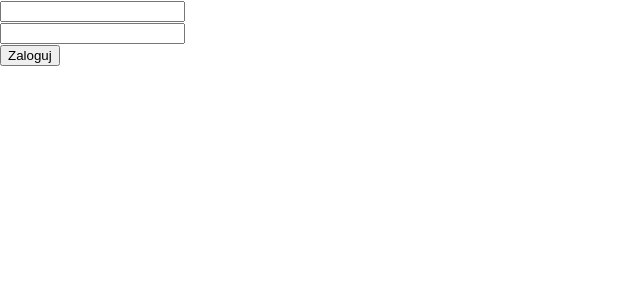
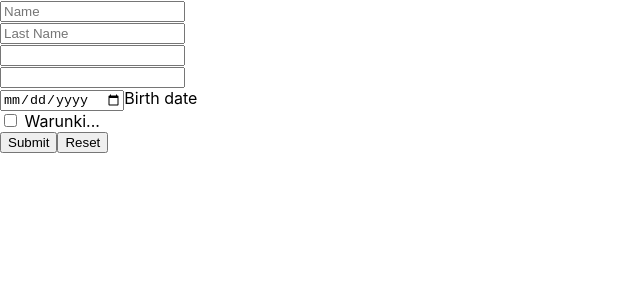
Before and after one commit to BogateInterfejsyWebowePJATK/lab_12-MateuszKepczynski, a React (Create React App) app: page / in a window 1280 px wide. Shown: the top 300 px of the page, without its empty margins (0-640 px from the left). Built offline with nearby package versions, Linux system fonts and the light colour scheme.

Commit message:
Zadanie 4

```diff
--- /dev/null
+++ b/src/components/Registration.js
@@ -0,0 +1,115 @@
+import React, {useState} from "react";
+
+
+export default function Register()
+{
+    const [name, setName] = useState("");
+    const [lastName, setLastName] = useState("");
+    const [email, setEmail] = useState("");
+    const [password, setPassword] = useState("");
+    const [birthDate, setBirth] = useState();
+    const [rulesCheck, setRule] = useState("");
+    const [showPower, setShow] = useState(false);
+    const [passPow, setPow] = useState(0);
+
+    const handleName = event =>{
+        setName(event.target.value);
+    }
+
+    const handleLastName = event =>{
+        setLastName(event.target.value);
+    }
+
+    const handleEmail = event =>
+    {
+        setEmail(event.target.value);
+    }
+
+    const handlePassword = event =>{
+        let checkPass = event.target.value;
+        setPassword(checkPass);
+
+        let tempPasPow = 0;
+
+        checkPass = checkPass.split('');
+
+        checkPass.forEach(x => {
+            if( x=== "@" || x === "#" || x === "!" || x === "*" || x === "%")
+            {
+                tempPasPow += 1;
+            }
+        });
+
+        if( event.target.value.length > 0)
+            setShow(true);
+        else
+            setShow(false);
+
+        setPow(tempPasPow);
+    }
+
+    const handleBirth = event =>
+    {
+        setBirth(event.target.value);
+    }
+
+    const handleCheck = event => {
+        setRule(event.target.checked);
+    }
+
+    const handleReset = event =>{
+        setName("");
+        setLastName("");
+        setRule(false);
+        setBirth();
+        setPow();
+        setPassword("");
+        setShow(false);
+        setEmail("");
+    }
+
+    const handleSubmit = event =>
+    {
+        event.preventDefault();
+        var obj = {email: email, password: password, name: name, lastName: lastName, birth: birthDate};
+
+        var objToJson = JSON.stringify(obj);
+
+        console.log(objToJson)
+
+
+    }
+
+
+    return (
+      <div>
+          <form onSubmit={handleSubmit}>
+              <input type="text" onChange={handleName} placeholder={"Name"} required={true}/>
+              <br/>
+
+              <input type="text" onChange={handleLastName} placeholder={"Last Name"} required={true}/>
+              <br/>
+
+              <input type="text"  onChange={handleEmail} required={true} pattern="[A-Za-z0-9]+@+[a-z0-9]+\.[a-z]+$"/>
+              <br/>
+
+              <input type="password" onChange={handlePassword} required={true} pattern="[A-Za-z0-9]+$"/>
+              {
+                  showPower ? (
+                      <p>Siła twojego hasła to {passPow} / 10</p>
+                  ) : <></>
+              }
+              <br/>
+
+              <input type="date" onChange={handleBirth} name="birthday"/>Birth date
+              <br/>
+
+              <input type="checkbox" onChange={handleCheck} required={true}/> Warunki...
+              <br/>
+
+              <button type={"submit"}>Submit</button>
+              <button type={"reset"} onClick={handleReset}>Reset</button>
+          </form>
+      </div>
+    );
+}
--- a/src/index.js
+++ b/src/index.js
@@ -3,10 +3,11 @@ import ReactDOM from 'react-dom';
 import './index.css';
 import reportWebVitals from './reportWebVitals';
 import LoginComponent from "./components/Login";
+import Register from "./components/Registration";
 
 ReactDOM.render(
   <React.StrictMode>
-    <LoginComponent />
+    <Register />
   </React.StrictMode>,
   document.getElementById('root')
 );
```
Also changed, not shown: 1 other file (tests, documents, lock files or other folders).
